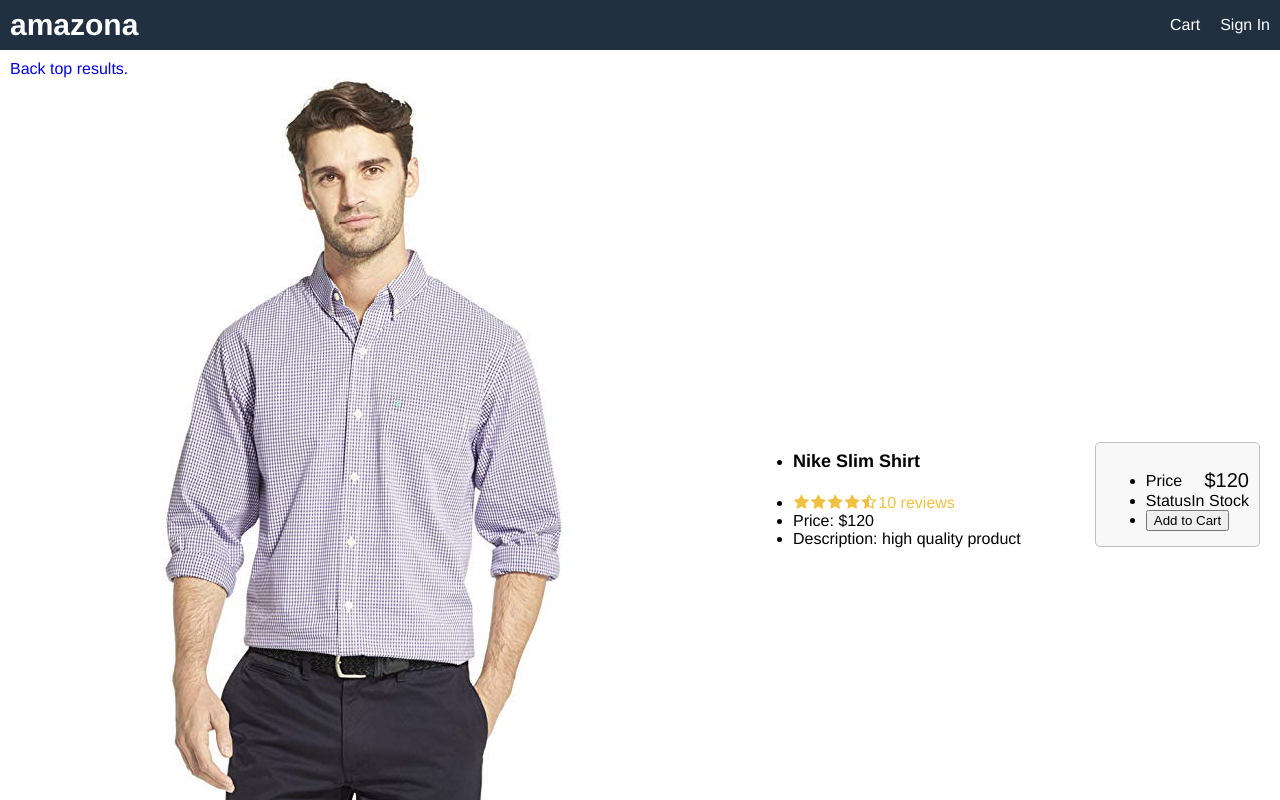
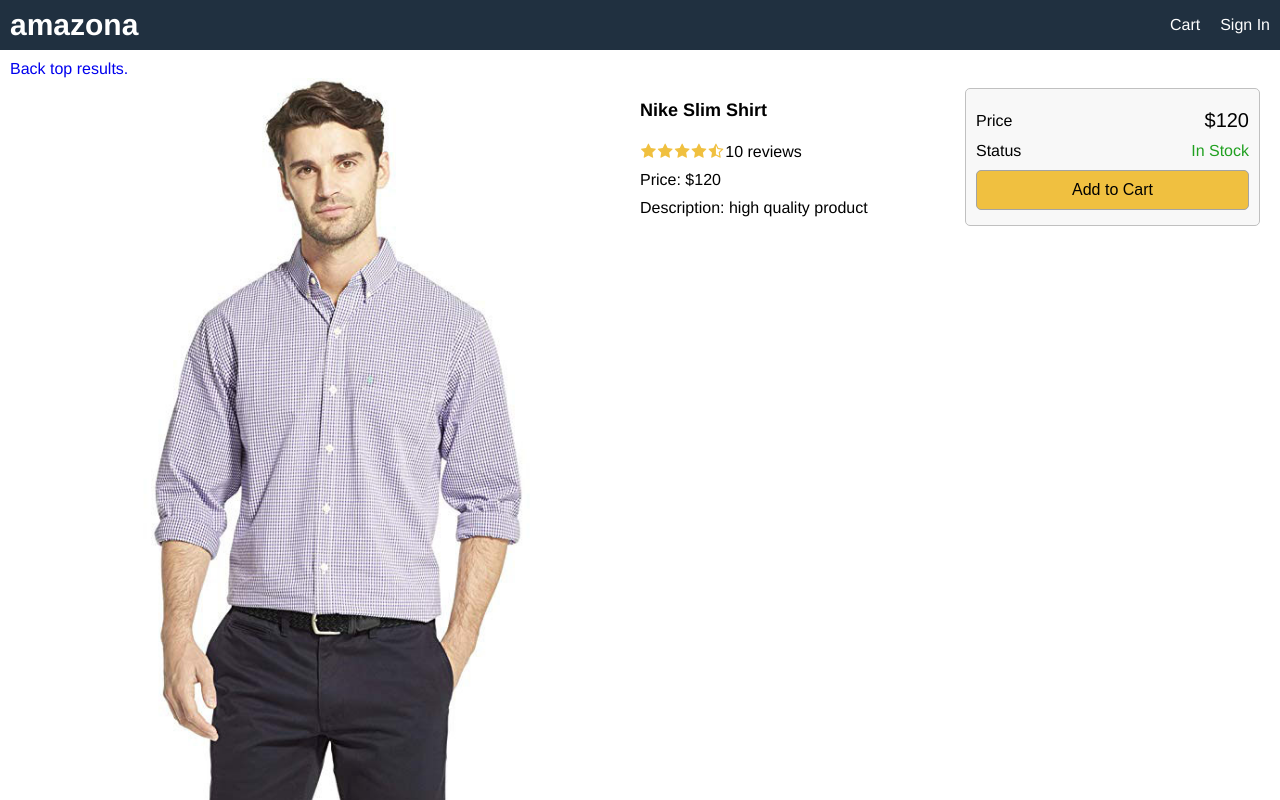
Before and after one commit to BHurworth/amazon-clone, a React (Create React App) app in the folder amazon_cloned/frontend/: page /product/1 in a window 1280 px wide. Shown: the top 800 px of the page. Built offline with nearby package versions, Linux system fonts and the light colour scheme.

Commit message:
feat: add styles for product information on product page

```diff
--- a/amazon_cloned/frontend/src/index.css
+++ b/amazon_cloned/frontend/src/index.css
@@ -1,8 +1,8 @@
 body {
   margin: 0;
-  font-family: -apple-system, BlinkMacSystemFont, 'Segoe UI', 'Roboto', 'Oxygen',
-    'Ubuntu', 'Cantarell', 'Fira Sans', 'Droid Sans', 'Helvetica Neue',
-    sans-serif;
+  height: 100vh;
+  font-size: 1.6rem;
+  font-family: Arial, Helvetica, sans-serif;
   -webkit-font-smoothing: antialiased;
   -moz-osx-font-smoothing: grayscale;
 }
@@ -63,6 +63,34 @@ a {
 a:hover {
   color: #ff8000;
 }
+ul{
+  padding: 0;
+  margin: 0;
+  list-style-type: none;
+}
+li{
+  margin-top: 1rem;
+}
+button{
+  padding: 1rem;
+  border-radius: 0.5rem;
+  border: 0.1rem #a4a4a4 solid;
+  font-size: 1.6rem;
+  font-family: Arial, Helvetica, sans-serif;
+  -webkit-font-smoothing: antialiased;
+  -moz-osx-font-smoothing: grayscale;
+  background-color: #f8f8f8;
+  cursor: pointer;
+}
+button:hover{
+  border: 0.1rem #404040 solid;
+}
+button.primary{
+  background-color: #f0c040;
+}
+button.block{
+  width: 100%;
+}
 /* Header */
 header a {
   color: #ffffff;
@@ -79,6 +107,15 @@ a.brand {
   justify-content: space-between;
   align-items: center;
 }
+.row.top {
+  align-items: flex-start;
+}
+.col-1{
+  flex: 1 1 25rem;
+}
+.col-2{
+  flex: 2 1 50rem;
+}
 .row.center {
   justify-content: center;
 }
@@ -88,6 +125,9 @@ img {
 }
 img.medium {
   max-width: 29rem;
+  width: 100%;
+}
+img.large{
   width: 100%;
 }
 
@@ -112,3 +152,14 @@ img.medium {
   color: #f0c040;
   margin: 0.1rem;
 }
+
+.rating span:last-child{
+  color: black;
+}
+/* Alert */
+.success{
+  color: #20a020;
+}
+.error{
+  color: #a02020;
+}
```
